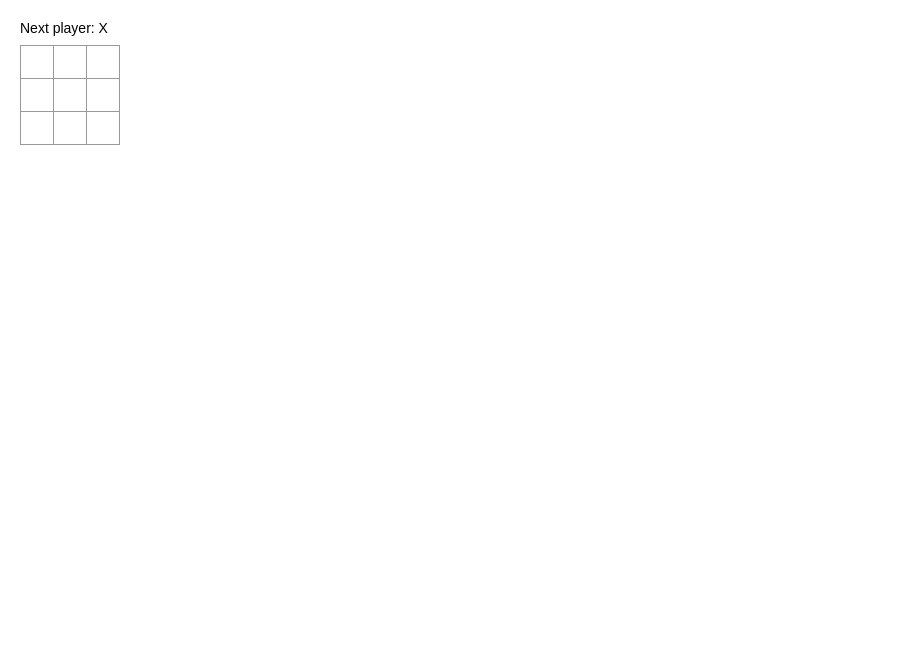
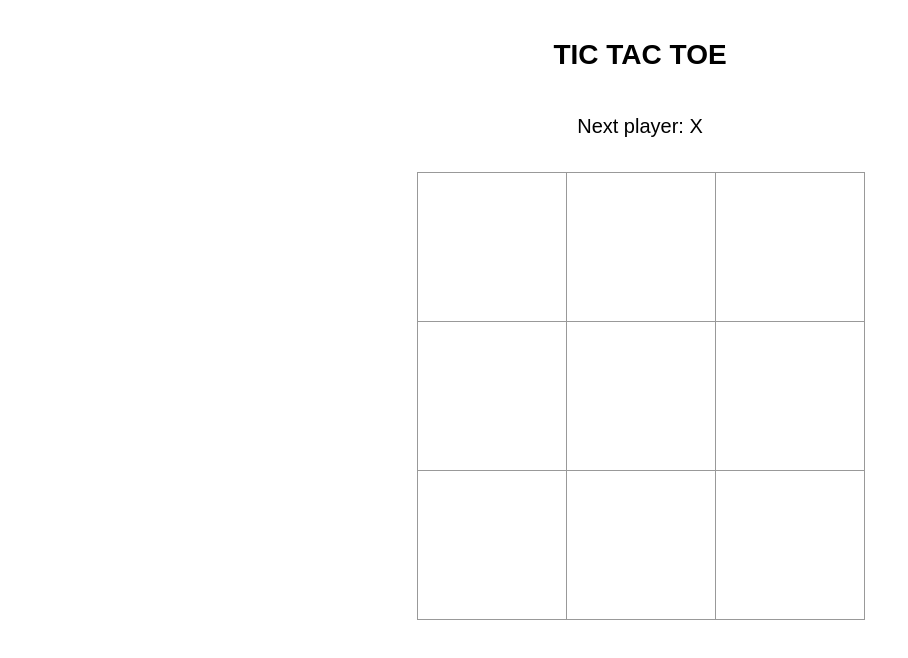
Before and after one commit to julespereira25/react-learning, a React (Create React App) app in the folder react-app/: page / in a window 1280 px wide. Shown: the top 658 px of the page, without its empty margins (0-908 px from the left). Built offline with nearby package versions, Linux system fonts and the light colour scheme.

Commit message:
tic tac toe app

```diff
--- a/react-app/src/index.css
+++ b/react-app/src/index.css
@@ -8,6 +8,10 @@ ul {
   padding-left: 30px;
 }
 
+.appHeading {
+  text-align: center;
+}
+
 .board-row:after {
   clear: both;
   content: "";
@@ -16,6 +20,10 @@ ul {
 
 .status {
   margin-bottom: 10px;
+  text-align: center;
+  font-size: 20px;
+  padding-bottom: 25px;
+  padding-top: 25px;
 }
 
 .square {
@@ -25,12 +33,12 @@ ul {
   font-size: 24px;
   font-weight: bold;
   line-height: 34px;
-  height: 34px;
+  height: 150px;
   margin-right: -1px;
   margin-top: -1px;
   padding: 0;
   text-align: center;
-  width: 34px;
+  width: 150px;
 }
 
 .square:focus {
@@ -44,8 +52,18 @@ ul {
 .game {
   display: flex;
   flex-direction: row;
+  justify-content: center;
 }
 
 .game-info {
   margin-left: 20px;
 }
+
+@media screen and (max-width: 570px){
+
+  .square {
+    height: 70px;
+    width: 70px;
+
+  }
+}
--- a/react-app/src/index.js
+++ b/react-app/src/index.js
@@ -4,71 +4,36 @@ import "./index.css";
 import App from "./App";
 import reportWebVitals from "./reportWebVitals";
 
-//change the Square to be a function component.
-//function components are a simpler way to write components that only contain a render method and don’t have their own state
-
-// class Square extends React.Component {
-//   render() {
-//     return (
-//       <button className="square" onClick={() => this.props.onClick()}>
-//         {this.props.value}
-//       </button>
-//     );
-//   }
-// }
-
 function Square(props) {
   return (
-    <button className="square" onClick={props.onClick}>
+    <button
+      style={{
+        fontWeight: "bold",
+        color: props.value === "X" ? "red" : "green",
+      }}
+      className="square"
+      onClick={props.onClick}
+    >
       {props.value}
     </button>
   );
 }
-
-//super when defining the constructor of a sub class
-//all react component classes that have a constructor should start with a super(props) call
-
-// class Board extends React.Component {
-//   constructor(props) {
-//     super(props);
-//     this.state = {
-//       squares: Array(9).fill(null),
-//       // set the Board’s initial state to contain an array of 9 nulls corresponding to the 9 squares:
-//       xIsNext: true,
-//     };
-//   }
 
 class Board extends React.Component {
   constructor(props) {
     super(props);
     this.state = {
       squares: Array(9).fill(null),
-      // set the Board’s initial state to contain an array of 9 nulls corresponding to the 9 squares:
       xIsNext: true,
     };
   }
-
-  // Each time a player moves, xIsNext (a boolean) will be flipped to determine which player goes next and the game’s state will be saved.
-
-  //state object is where you store property values that belongs the components.
-
-  // when the state object changes , the component re-renders.
-  // handleClick(i) {
-  //   const squares = this.state.squares.slice();
-  //   squares[i] = this.state.xIsNext ? "X" : "O";
-  //   this.setState({
-  //     squares: squares,
-  //     xIsNext: !this.state.xIsNext,
-  //   });
-  // }
-
-  //  .slice() to create a copy of the squares array to modify instead of modifying the existing array
 
   handleClick(i) {
     const squares = this.state.squares.slice();
     if (calculateWinner(squares) || squares[i]) {
       return;
     }
+
     squares[i] = this.state.xIsNext ? "X" : "O";
     this.setState({
       squares: squares,
@@ -89,7 +54,9 @@ class Board extends React.Component {
     // const status = "Next player: " + (this.state.xIsNext ? "X" : "O");
     const winner = calculateWinner(this.state.squares);
     let status;
+
     if (winner) {
+      document.body.style.backgroundColor = "aquamarine";
       status = "Winner: " + winner;
     } else {
       status = "Next player: " + (this.state.xIsNext ? "X" : "O");
@@ -97,6 +64,7 @@ class Board extends React.Component {
 
     return (
       <div>
+        <h1 className="appHeading">TIC TAC TOE</h1>
         <div className="status">{status}</div>
         <div className="board-row">
           {this.renderSquare(0)}
```
